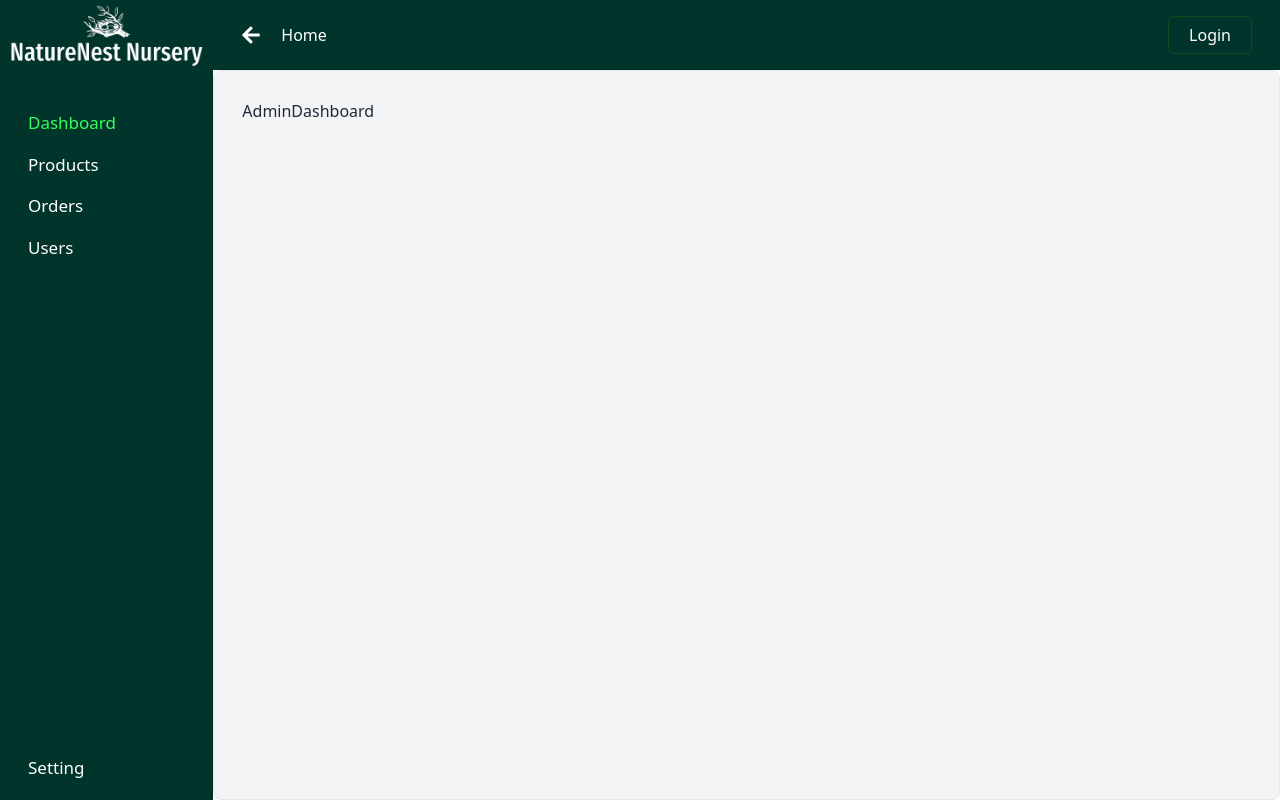
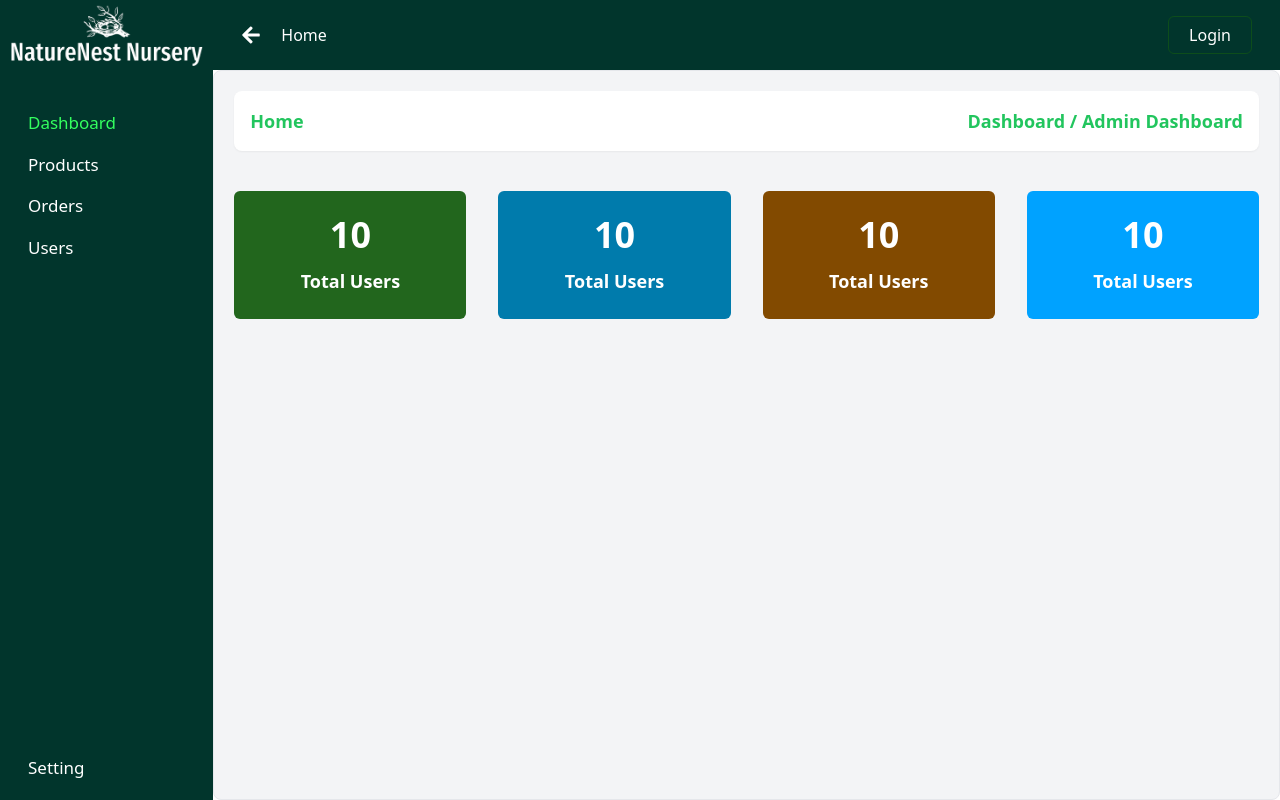
Before and after one commit to yasin2514/nest-nature-nursery-client, a React (Vite) app: page /dashboard in a window 1280 px wide. Built offline with nearby package versions, Linux system fonts and the light colour scheme; no server answers.

Commit message:
dashboard home page box added

```diff
--- /dev/null
+++ b/src/components/dashboard/Box.jsx
@@ -0,0 +1,12 @@
+const Box = ({ value, title, className }) => {
+  return (
+    <div
+      className={`${className} rounded-md col-span-3 h-32 p-2 flex flex-col items-center justify-center gap-3`}
+    >
+      <h1 className="text-white text-4xl font-bold">{value}</h1>
+      <h1 className="text-white text-lg font-bold">{title}</h1>
+    </div>
+  );
+};
+
+export default Box;
--- /dev/null
+++ b/src/components/dashboard/BreadCum.jsx
@@ -0,0 +1,12 @@
+const BreadCum = ({ text1, text2 }) => {
+  return (
+    <div className="bg-white p-4 rounded-lg shadow-sm flex justify-between items-center text-lg font-semibold text-green-500">
+      <span>{text2}</span>
+      <div className="">
+        <span>Dashboard</span> <span>/</span> <span>{text1}</span>
+      </div>
+    </div>
+  );
+};
+
+export default BreadCum;
--- a/src/layout/DashboardLayout.jsx
+++ b/src/layout/DashboardLayout.jsx
@@ -27,11 +27,11 @@ const DashboardLayout = () => {
       </div>
       <div
         className={`flex-1 transition-all duration-500 ${
-          collapse ? "w-5/6" : "w-full"
+          collapse ? "w-5/6" : "w-full h-screen"
         }`}
       >
         <Header collapse={collapse} toggleCollapse={toggleCollapse} />
-        <div className="p-7 border h-full max-h-[calc(100vh-70px)] overflow-auto rounded-lg bg-gray-100">
+        <div className="p-5 border h-full max-h-[calc(100vh-70px)] overflow-auto rounded-lg bg-gray-100">
           <Outlet />
         </div>
       </div>
--- a/src/pages/dashboard/admin/index.jsx
+++ b/src/pages/dashboard/admin/index.jsx
@@ -1,10 +1,18 @@
+import Box from "../../../components/dashboard/Box";
+import BreadCum from "../../../components/dashboard/BreadCum";
 
 const AdminDashboard = () => {
-    return (
-      <div>
-        <h1>AdminDashboard</h1>
+  return (
+    <div>
+      <BreadCum text1={"Admin Dashboard"} text2={"Home"} />
+      <div className="mt-10 grid grid-cols-12 gap-8">
+        <Box value={10} title={"Total Users"} className={"bg-[#22661d]"} />
+        <Box value={10} title={"Total Users"} className={"bg-[#007bac]"} />
+        <Box value={10} title={"Total Users"} className={"bg-[#824a00]"} />
+        <Box value={10} title={"Total Users"} className={"bg-[#00a2ff]"} />
       </div>
-    );
+    </div>
+  );
 };
 
 export default AdminDashboard;
```
